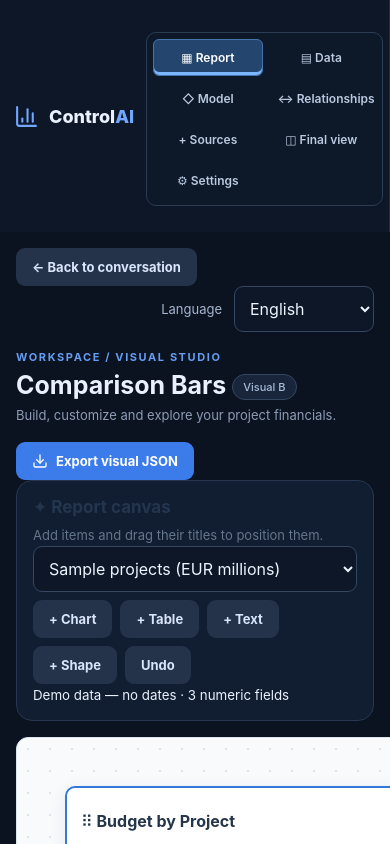
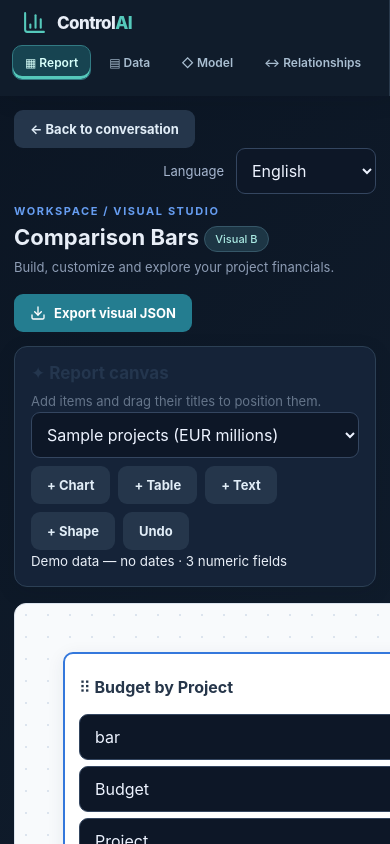
Before and after one commit to arvinazizian/ControlAI, a React (Vite) app: page / in a window 390 px wide. Shown: the top 844 px of the page. Built offline with nearby package versions, Linux system fonts and the light colour scheme.

Commit message:
Refresh ControlAI palette and maximize report workspace with responsive side navigation

```diff
--- a/src/styles.css
+++ b/src/styles.css
@@ -63,3 +63,33 @@
 .model-link{display:flex;gap:12px;align-items:center;flex-wrap:wrap;padding:12px 0;border-top:1px solid #30465e}
 .model-link span{color:#8bbaf3}.model-link small{color:#a8b8cd}
 @media(max-width:650px){.workspace-tabs{margin-inline:-8px}.workspace-tab{font-size:12px;padding:10px}.model-overview-head{align-items:start}}
+
+
+/* Studio refresh — calmer slate/teal palette and spacious report canvas */
+:root{color:#e8eef7;background:#0c1422}
+body{background:linear-gradient(135deg,#0b1523 0%,#111e2e 65%,#0d1826 100%)}
+.app{align-items:stretch;min-width:0}
+.sidebar{width:206px;position:sticky;top:0;height:100vh;padding:23px 13px;background:#101c2b;border-right:1px solid #29394b;box-shadow:5px 0 24px #060d1920;gap:12px}
+.brand{font-size:21px;letter-spacing:-.6px;margin-bottom:12px;padding:0 10px}
+.brand svg,.accent{color:#55c9bb}
+.sidebar .sidebottom{margin-top:auto;padding:12px 9px;color:#7890a8}
+main{max-width:none;width:calc(100% - 206px);margin:0;padding:20px clamp(16px,2vw,32px);min-width:0}
+main>header{margin-bottom:14px}
+main>header h1{font-size:25px}
+.panel,.stat{background:#152338;border-color:#2c4055;box-shadow:0 5px 20px #07101d1a}
+.primary{background:#247d90;color:#fff}.primary:hover{background:#2d96a7}
+.secondary{background:#25364b;color:#e1edf7}.secondary:hover{background:#314960}
+button:focus-visible,select:focus-visible,textarea:focus-visible,input:focus-visible{outline:2px solid #55c9bb;outline-offset:2px}
+.workspace-tabs.side-workspace-tabs{position:static;top:auto;display:flex;flex-direction:column;align-items:stretch;overflow:visible;gap:5px;margin:0;padding:0;background:transparent;border:0;border-radius:0;box-shadow:none}
+.side-workspace-tabs .workspace-tab{width:100%;text-align:start;white-space:normal;flex-shrink:1;border:1px solid transparent;border-radius:10px;padding:12px 13px;background:transparent;color:#a9bed1;font-size:13px;transition:background .15s,border-color .15s}
+.side-workspace-tabs .workspace-tab:hover{background:#1b3445;color:#e8f9fa}
+.side-workspace-tabs .workspace-tab.active{background:#174451;border-color:#327a83;color:#d7fffa;box-shadow:inset 3px 0 #55c9bb}
+html[dir="rtl"] .side-workspace-tabs .workspace-tab.active{box-shadow:inset -3px 0 #55c9bb}
+.workspace-stage{width:100%;min-width:0}
+.workspace-stage .panel{border-radius:13px}
+.workspace-stage .stage-heading{margin:12px 0}
+.language-picker{margin-bottom:10px}
+.chip{background:#1d3645;border-color:#365768;color:#a9e9e2}
+.assistant-mode-tabs button.active{background:#247d90}
+@media(max-width:900px){.sidebar{width:176px}main{width:calc(100% - 176px);padding:18px}.brand{font-size:18px}.side-workspace-tabs .workspace-tab{padding:11px 9px;font-size:12px}}
+@media(max-width:700px){.app{display:block}.sidebar{position:sticky;top:0;z-index:20;width:100%;height:auto;display:block;padding:10px 12px;overflow:visible}.brand{margin:0 0 8px;font-size:17px}.sidebar .sidebottom{display:none}.workspace-tabs.side-workspace-tabs{flex-direction:row;overflow-x:auto;flex-wrap:nowrap;gap:5px;padding:2px 0 6px}.side-workspace-tabs .workspace-tab{width:auto;flex:0 0 auto;white-space:nowrap;padding:9px 12px;font-size:12px}.side-workspace-tabs .workspace-tab.active{box-shadow:inset 0 -3px #55c9bb}main{width:100%;padding:14px}.panel{padding:14px}main>header h1{font-size:22px}}
```
